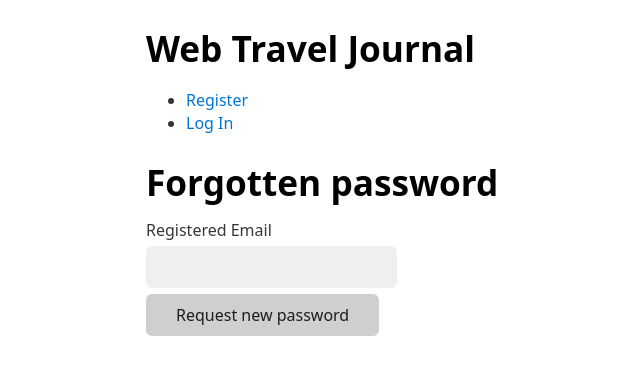
After one commit to lovebirds2026/web-travel-journal, a Flask app: page /auth/forgot in a window 1280 px wide. The commit adds this page. Shown: the top 375 px of the page, without its empty margins (94-734 px from the left). Run offline with Flask 3, Linux system fonts and the light colour scheme; parts of the project's set-up code (start-up, migrations or seed data) failed here and were passed over.

Commit message:
Forgot password 1-send email TJWS-14

```diff
--- a/pyproject.toml
+++ b/pyproject.toml
@@ -10,7 +10,7 @@ authors = [
 ]
 description = "Travel Journal Web Solution"
 requires-python = ">=3.13"
-dependencies = ["flask>3.1", "Flask-SQLAlchemy>3.1", "psycopg2-binary", ]
+dependencies = ["flask>3.1", "Flask-SQLAlchemy>3.1", "psycopg2-binary", "Flask-Mail", ]
 
 [project.optional-dependencies]
 test = ["pytest>=7.0"]
--- a/web_travel/auth.py
+++ b/web_travel/auth.py
@@ -3,8 +3,9 @@ import functools
 from flask import Blueprint, flash, g, redirect, render_template, request, session, url_for
 from werkzeug.security import check_password_hash, generate_password_hash
 from sqlalchemy import text
+from flask_mail import Message
 
-from . import db
+from . import db, mail
 from .model import User
 
 bluepr = Blueprint('auth', __name__, url_prefix='/auth')
@@ -71,6 +72,28 @@ def login():
     return render_template('auth/login.html')
 
 
+@bluepr.route('/forgot', methods=('GET', 'POST'))
+def reset_password():
+    if request.method == 'POST':
+        email = request.form['email']
+        error = None
+
+        stmt = db.select(User).where(User.email == email)
+        user = db.session.scalar(stmt)
+        print(user)
+
+        if user is not None:
+            ...
+            # msg = Message(
+            #     'Web Travel password reset link',
+            #     recipients=[recipient],
+            #     body=body # or html=..
+            # )
+            # mail.send(msg)
+
+    return render_template('auth/resetpassword.html')
+
+
 # registers a function that runs before the view function, no matter what URL is requested.
 @bluepr.before_app_request # Note: I would just save the whole user in the session
 def load_logged_in_user():
--- a/web_travel/templates/auth/login.html
+++ b/web_travel/templates/auth/login.html
@@ -10,6 +10,7 @@
     <input name="username" id="username" required>
     <label for="password">Password</label>
     <input type="password" name="password" id="password" required>
+    <a href="{{ url_for('auth.reset_password') }}">Forgot password?</a>
     <input type="submit" value="Log In">
   </form>
 {% endblock %}
--- /dev/null
+++ b/web_travel/templates/auth/resetpassword.html
@@ -0,0 +1,13 @@
+{% extends 'base.html' %}
+
+{% block header %}
+  <h1>{% block title %}Forgotten password{% endblock %}</h1>
+{% endblock %}
+
+{% block content %}
+  <form method="post">
+    <label for="email">Registered Email</label>
+    <input name="email" type="email" id="email" required>
+    <input type="submit" value="Request new password">
+  </form>
+{% endblock %}
--- a/web_travel/templates/base.html
+++ b/web_travel/templates/base.html
@@ -1,6 +1,9 @@
 <!doctype html>
 <title>{% block title %}{% endblock %} - Web Travel Journal</title>
+<meta name="viewport" content="width=device-width, initial-scale=1.0">
+<link rel="icon" type="image/x-icon" href="{{ url_for('static', filename='lovebirds_ico.ico') }}">
 <link rel="stylesheet" href="{{ url_for('static', filename='water-light.css') }}">
+
 <nav>
   <h1>Web Travel Journal</h1>
   <ul>
```
Also changed, not shown: web_travel/__init__.py (+6 -2 lines), web_travel/static/lovebirds_ico.ico (added).
